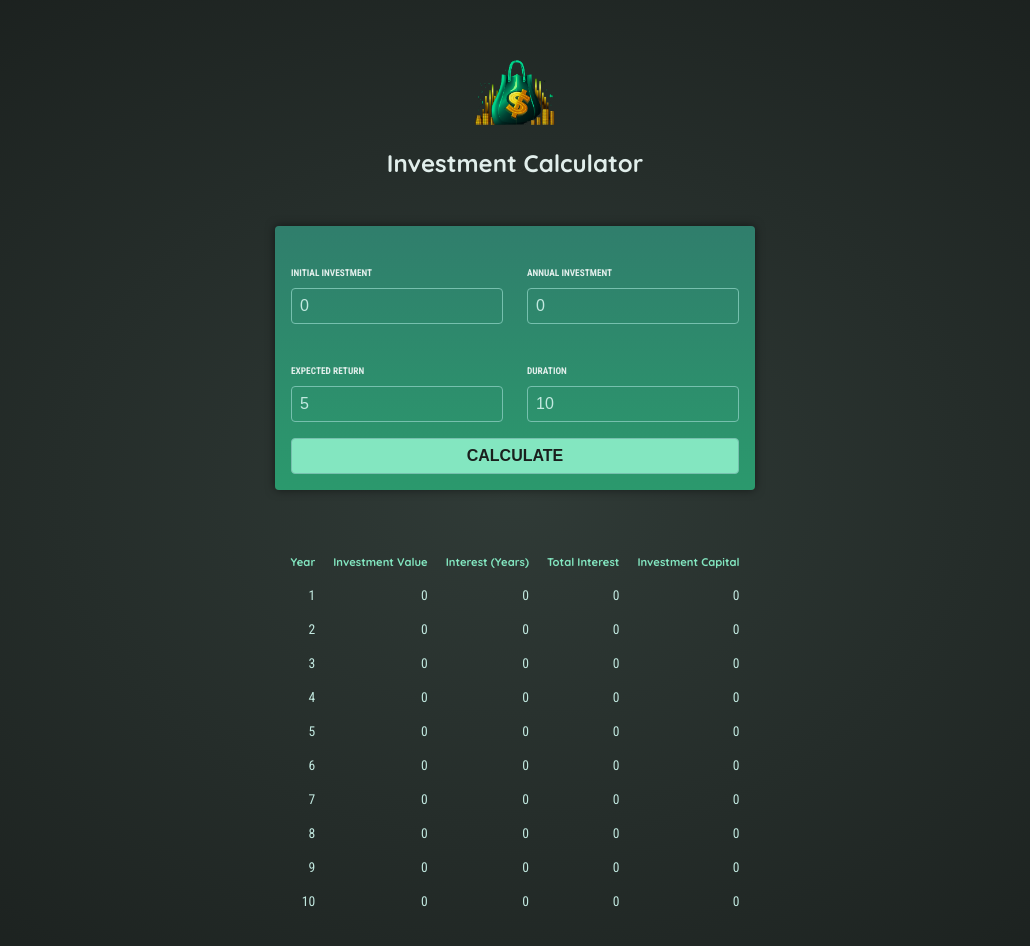
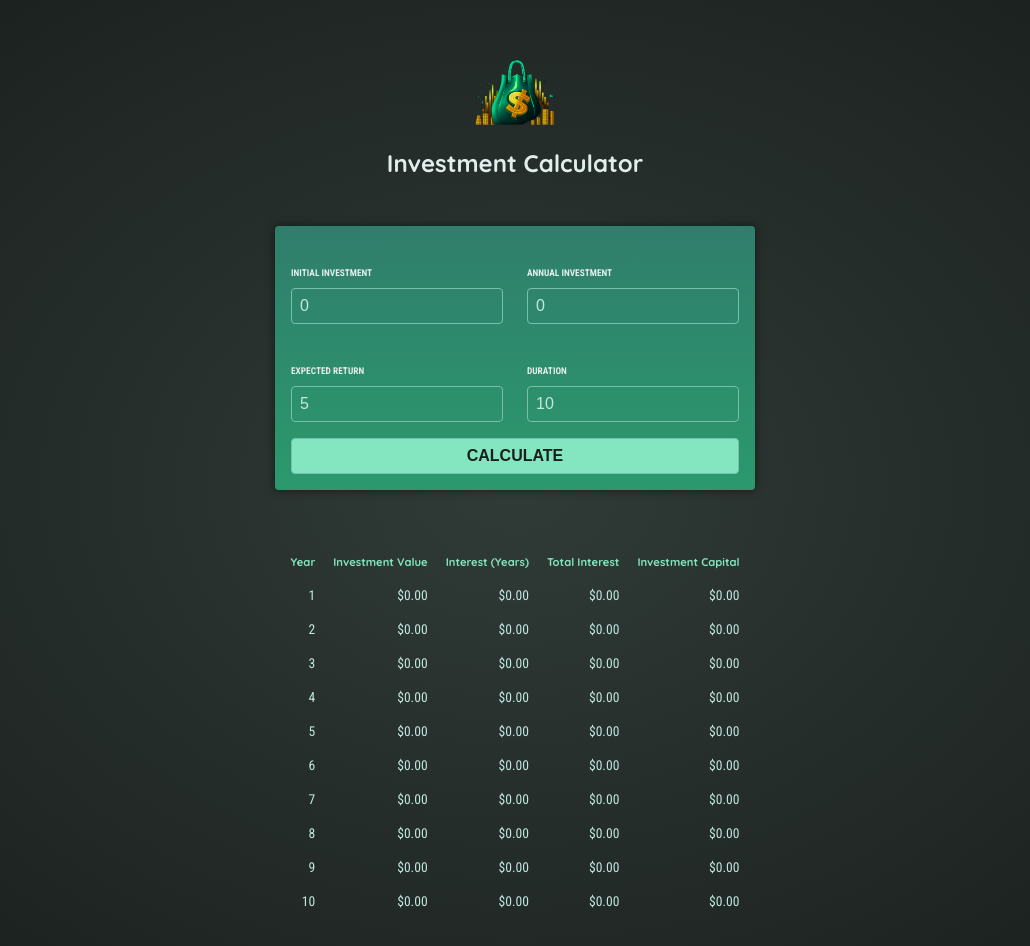
Before and after one commit to YashBansal1/Angular-The_Complete_Guide, an Angular app in the folder 4.Investment-Calculator/: page / in a window 1280 px wide. Both pictures are taken after a click on the button "CALCULATE". Shown: the top 946 px of the page, without its empty margins (125-1155 px from the left). Built offline with nearby package versions, Linux system fonts and the light colour scheme.

Commit message:
Format the output in table using currency pipe

```diff
--- a/4.Investment-Calculator/src/app/investment-results/investment-results.component.html
+++ b/4.Investment-Calculator/src/app/investment-results/investment-results.component.html
@@ -11,10 +11,10 @@
   <tbody *ngFor="let row of results">
     <tr>
       <td>{{ row.year }}</td>
-      <td>{{ row.valueEndOfYear }}</td>
-      <td>{{ row.interest }}</td>
-      <td>{{ row.totalInterest }}</td>
-      <td>{{ row.totalAmountInvested }}</td>
+      <td>{{ row.valueEndOfYear | currency }}</td>
+      <td>{{ row.interest | currency }}</td>
+      <td>{{ row.totalInterest | currency }}</td>
+      <td>{{ row.totalAmountInvested | currency }}</td>
     </tr>
   </tbody>
 </table>
--- a/4.Investment-Calculator/src/app/investment-results/investment-results.component.ts
+++ b/4.Investment-Calculator/src/app/investment-results/investment-results.component.ts
@@ -1,11 +1,11 @@
 import { Component, Input, input } from '@angular/core';
 import { InvestmentResult } from '../investment-result.model';
-import { NgFor, NgIf } from '@angular/common';
+import { CurrencyPipe, NgFor, NgIf } from '@angular/common';
 
 @Component({
   selector: 'app-investment-results',
   standalone: true,
-  imports: [NgIf, NgFor],
+  imports: [NgIf, NgFor, CurrencyPipe],
   templateUrl: './investment-results.component.html',
   styleUrl: './investment-results.component.css',
 })
```
